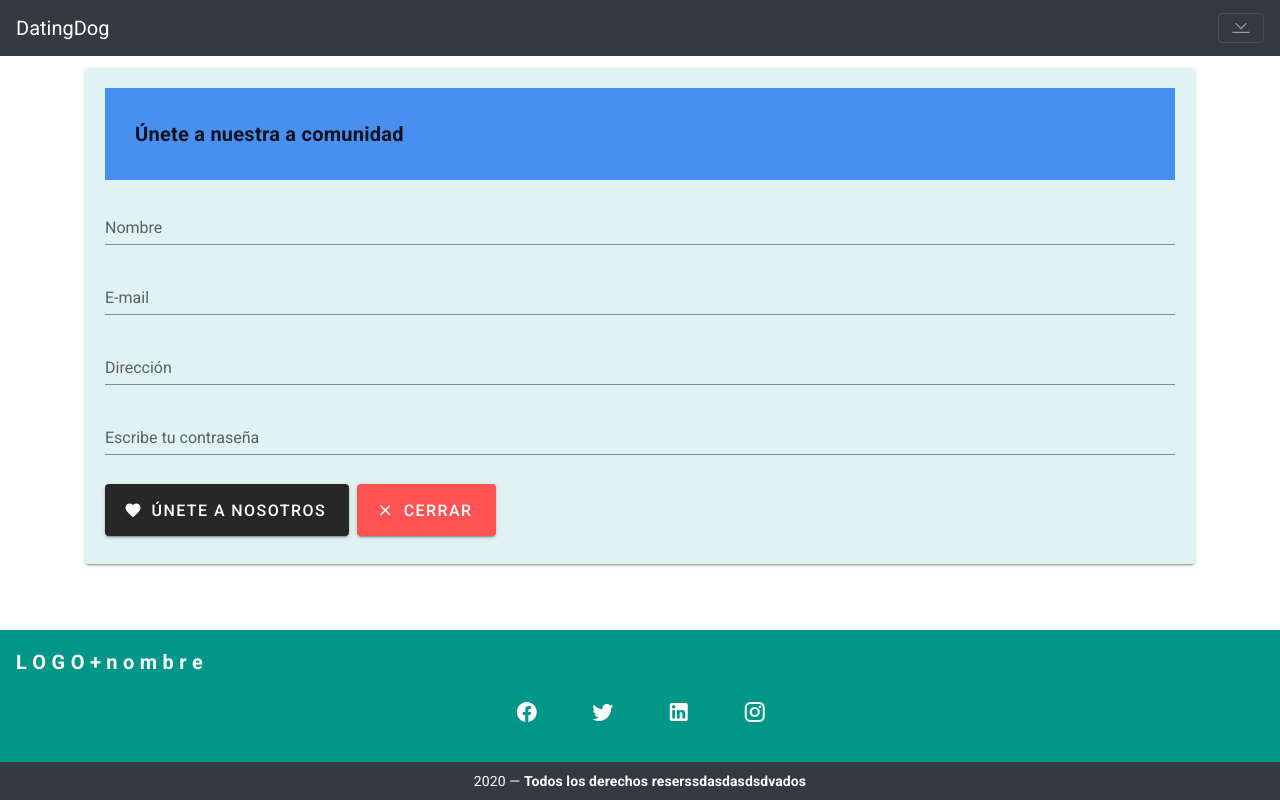
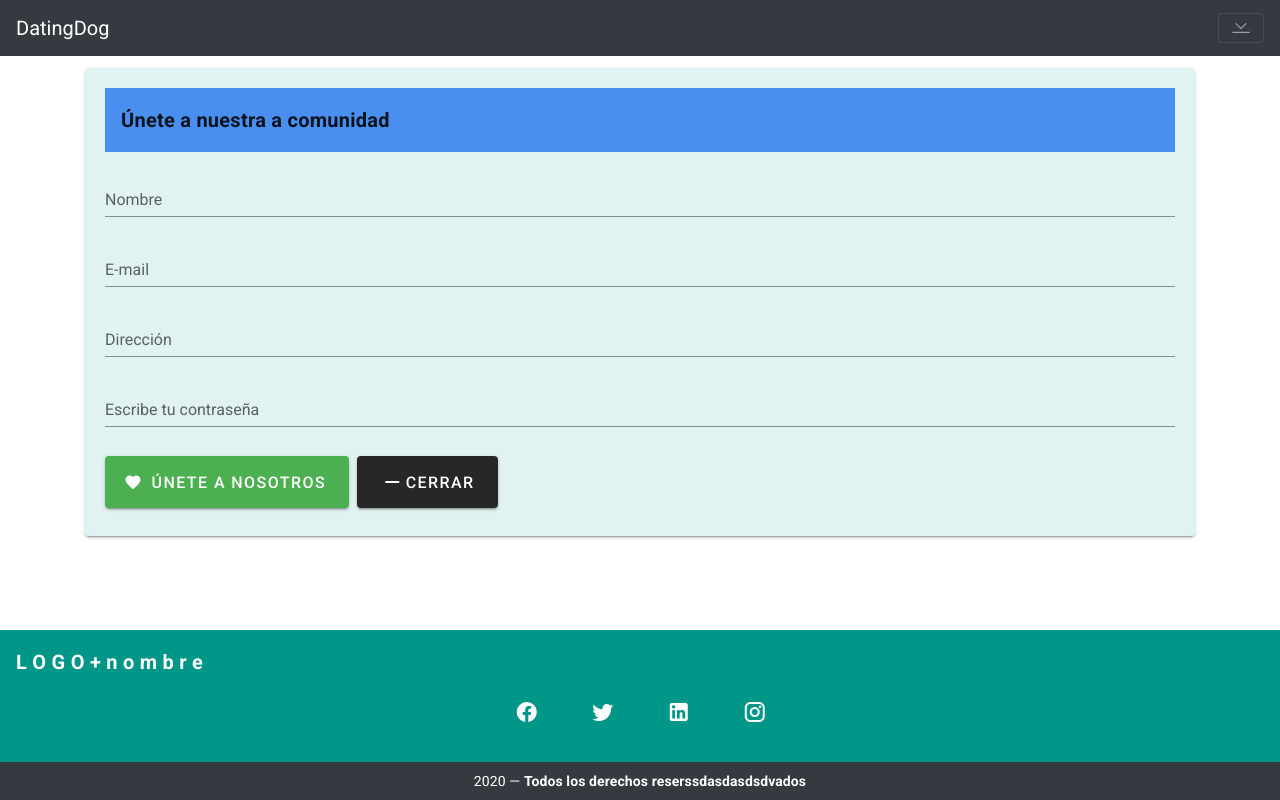
Before and after one commit to sebafariass/ProjectFinal, a Vue app: page /recuperar in a window 1280 px wide. Built offline with nearby package versions, Linux system fonts and the light colour scheme; no server answers; the database is empty; sample sign-in values are in the browser's storage; what vue-chat-scroll would draw is missing.

Commit message:
afinandoBotonRegistro

```diff
--- a/src/components/elementoapp/Navbar.vue
+++ b/src/components/elementoapp/Navbar.vue
@@ -1,7 +1,7 @@
 <template>
   <div>
       <b-navbar toggleable type="dark" variant="dark">
-        <b-navbar-brand href="#">DatingDog</b-navbar-brand>
+          <b-navbar-brand href="#">DatingDog</b-navbar-brand>
 
         <b-navbar-toggle target="navbar-toggle-collapse">
           <template #default="{ expanded }">
@@ -22,6 +22,7 @@
           </b-navbar-nav>
         </b-collapse>
       </b-navbar>
+
     </div>
 </template>
 
--- a/src/components/mostrarcard/Card.vue
+++ b/src/components/mostrarcard/Card.vue
@@ -27,7 +27,6 @@
               <div><b>Edad:</b> {{ personaje.data.edad }}</div>
               <div><b>Raza:</b> {{ personaje.data.race }}</div>
               <div><b>Sexo:</b> {{ personaje.data.sex }}</div>
-              <div><b>Especie:</b> {{ personaje.data.especie }}</div>
              <div><b>Ciudad:</b> {{ personaje.data.city }}</div>
              <div><b>Info:</b> {{ personaje.data.info }}</div>
             </div>
--- a/src/views/Login.vue
+++ b/src/views/Login.vue
@@ -20,14 +20,14 @@
         ></b-form-input>
       </b-form-group>
 
-      <b-button type="submit" variant="primary" @click="login">Iniciar sesión</b-button>
+      <b-button type="submit" class="mb-3" variant="primary" @click="login">Iniciar sesión</b-button>
 
       <!--Boton GOOGLE-->
-      <b-button @click="logInGoogle" variant="success">
+      <b-button class="mb-3"  @click="logInGoogle" variant="success">
         Continuar con Gmail
       </b-button>
       <!--Boton para registro -->
-      <b-button @click="Registro" variant="success">
+      <b-button class="mb-3" @click="Registro" variant="success">
         Regístrate
       </b-button>
 
--- a/src/views/Recuperar.vue
+++ b/src/views/Recuperar.vue
@@ -1,27 +1,3 @@
-<<<<<<< HEAD
-
-<template>
-  <div>
-    <h2 class="text-center">Recupera tu contraseña aquí</h2>
-    <b-form-input class="input__recuperar" v-model="text" placeholder="Ingrese su email"></b-form-input>
-
-    <b-button class=" boton__recuperar mx-5" variant="success">Recuperar</b-button>
-</div>
-</template>
-
-<style lang="scss">
-    .text-center {
-        padding: 30px;
-    }
-    .input__recuperar {
-        margin-left: 50px;
-        margin-right: 50px;
-    }
-    .boton__recuperar {
-        margin: 30px;
-    }
-</style>
-=======
 <template>
  <div >
         <v-container>
@@ -56,7 +32,7 @@
 
         <v-btn
           dark
-          color="dark lighten-1"
+          color="success"
           x-large
           class="py-2 my-2"
           @click="crear_user"
@@ -69,17 +45,13 @@
 
 
         <!-- ////// CREAR USUARIO BTN  \\\\\\ -->
+   <v-btn class="mx-2"  to="/home" @click="dialog = false"   x-large dark small color="dark">
+      <v-icon dark>mdi-minus
 
-        <v-btn
-          dark
-          color="red accent-2"
-          x-large
-          class="py-2 ml-2"
-          @click="dialog = false"
-        >
-          <v-icon left>mdi-close</v-icon>
-          Cerrar
-        </v-btn>
+      </v-icon>
+      Cerrar
+    </v-btn>
+
 
         <!-- //////  FINAL DE CREAR USUARIO \\\\\\\ -->
       </v-card>
@@ -125,4 +97,3 @@ export default {
   },
 };
 </script>
->>>>>>> 381811336b6be2ca201b0bf1f90c5c513a76e28f
--- a/src/views/Registro.vue
+++ b/src/views/Registro.vue
@@ -29,13 +29,14 @@
             stream
           ></v-progress-linear>
         </div>
+        <br>
         <v-card
           v-for="(persona, i) in personas"
           :key="i"
           class="mx-auto"
           max-width="344"
         >
-          <v-img  :src="persona.data.imgSrc" height="200px"> </v-img>
+          <v-img  class="mt-5" :src="persona.data.imgSrc" height="200px"> </v-img>
 
           <v-card-title>
             {{ persona.data.name }}
```
